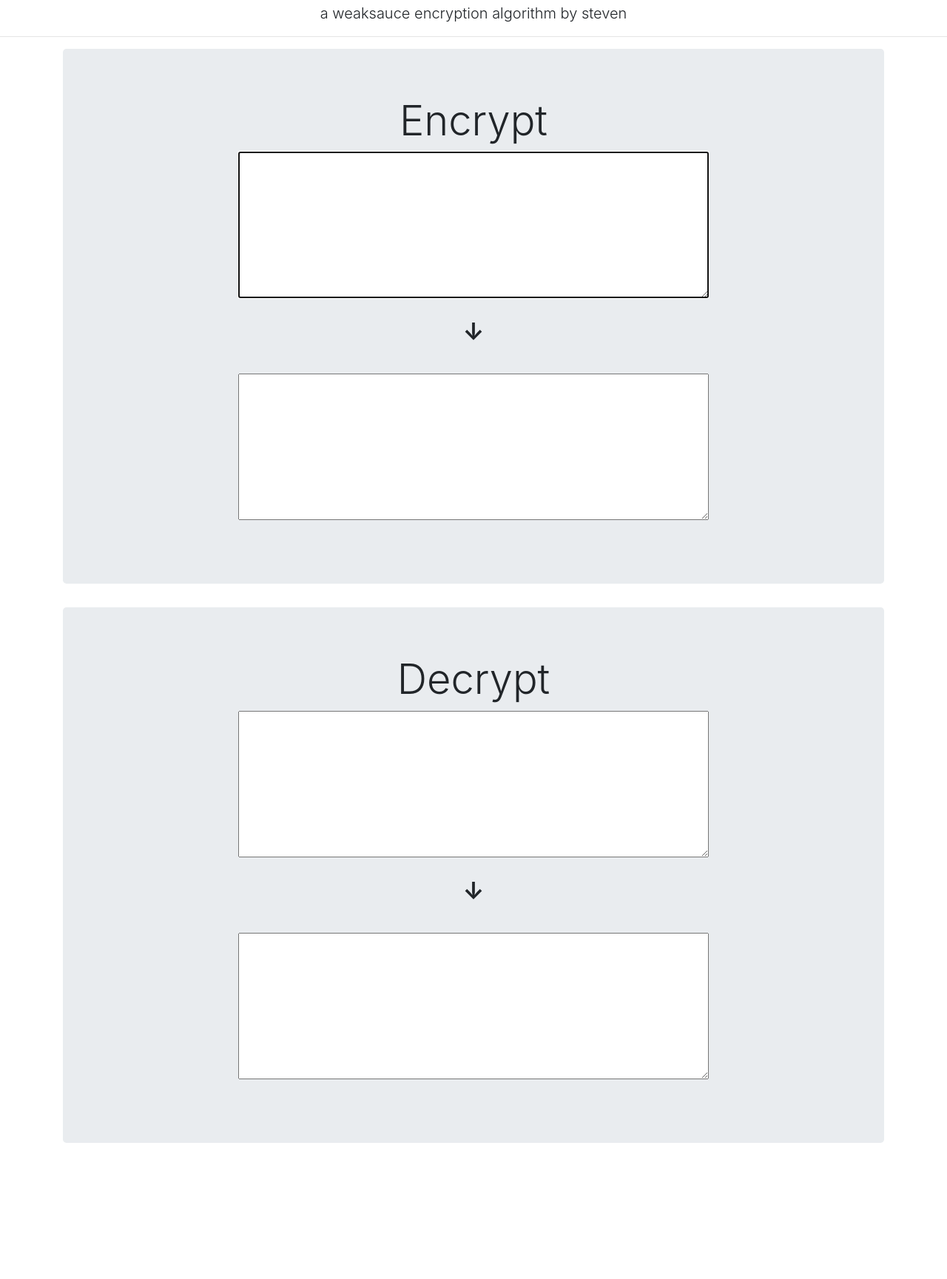
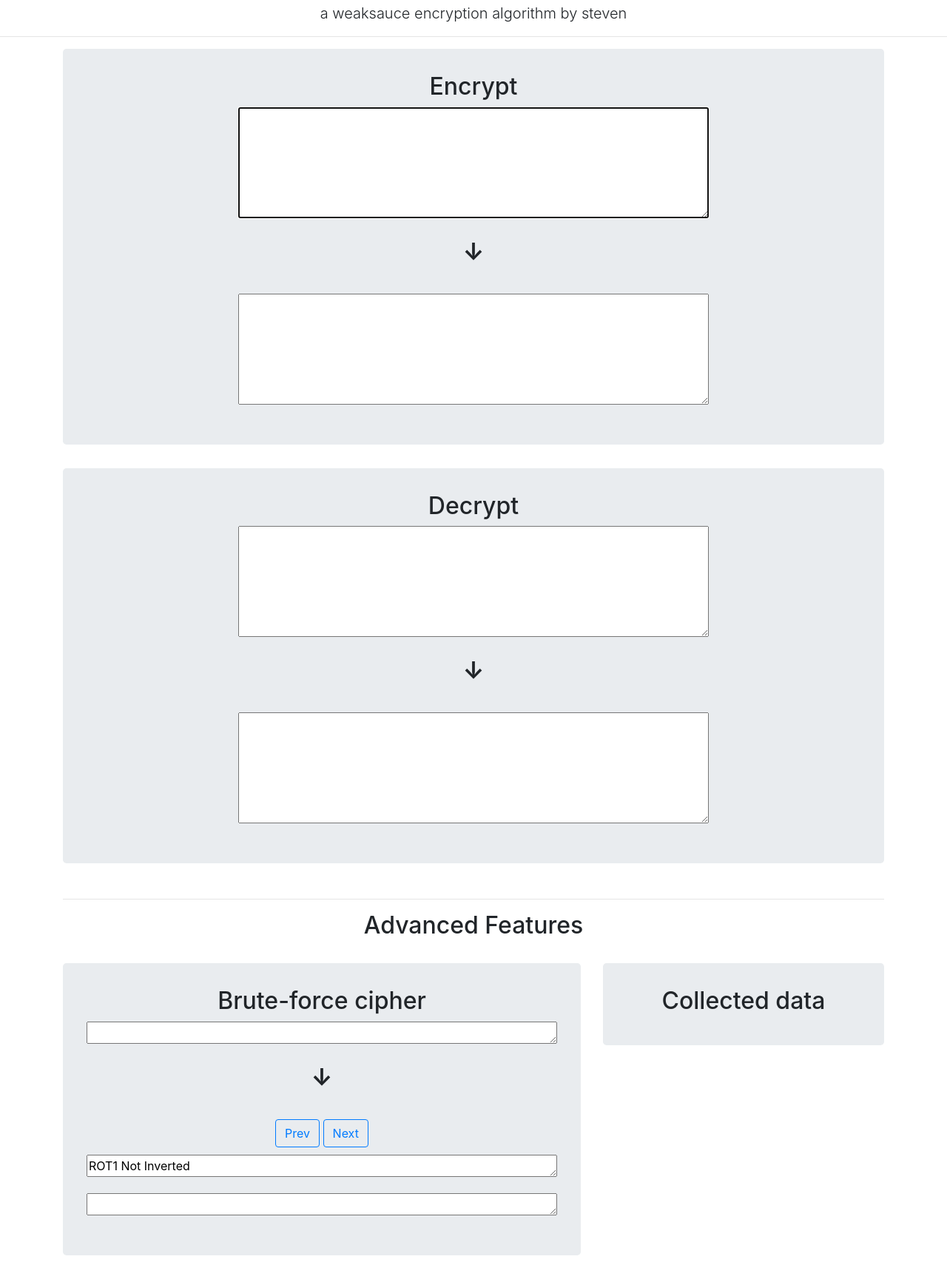
Before and after one commit to menonencryption/menonencryption.github.io, a plain HTML site: page index.html in a window 1280 px wide. Shown: the part 96-1825 px from the top of the page at 74% size. Before the commit the page ends 1673 px from the top, so only its background shows below. Drawn offline with Linux system fonts and the light colour scheme.

Commit message:
Brute force cipher

```diff
--- a/index.html
+++ b/index.html
@@ -11,7 +11,7 @@
 <body>
   <br>
   <h1 class="display-4">Menon</h1>
-  <p class="lead">a weaksauce encryption algorithm  by steven</p>
+  <p class="lead">a weaksauce encryption algorithm by steven</p>
   <hr>
   <noscript>
     <p><span class="warning"><em>enable yo javascript</em></span></p>
@@ -21,19 +21,45 @@
     <div class="row">
       <div class="col">
         <div class="jumbotron" style="text-align: center;">
-          <h1 class="display-4">Encrypt</h1>
-          <p><textarea id="inputEncrypt" cols="60" rows="8" onkeyup="update()" onchange="update()" autofocus></textarea></p>
+          <h2>Encrypt</h2>
+          <p><textarea id="inputEncrypt" cols="60" rows="6" onkeyup="update()" onchange="update()" autofocus></textarea></p>
           <p class="arrow">↓</p>
-          <p><textarea id="outputEncrypt" cols="60" rows="8" readonly></textarea></p>
+          <p><textarea id="outputEncrypt" cols="60" rows="6" readonly></textarea></p>
         </div>
       </div>
 
       <div class="col">
         <div class="jumbotron" style="text-align: center;">
-          <h1 class="display-4">Decrypt</h1>
-          <p><textarea id="inputDecrypt" cols="60" rows="8" onkeyup="update()" onchange="update()" autofocus></textarea></p>
+          <h2>Decrypt</h2>
+          <p><textarea id="inputDecrypt" cols="60" rows="6" onkeyup="update()" onchange="update()" autofocus></textarea></p>
           <p class="arrow">↓</p>
-          <p><textarea id="outputDecrypt" cols="60" rows="8" readonly></textarea></p>
+          <p><textarea id="outputDecrypt" cols="60" rows="6" readonly></textarea></p>
+        </div>
+      </div>
+    </div>
+    <hr>
+    <h2>Advanced Features</h2>
+    <br>
+    <div class="row">
+      <div class="col">
+        <div class="jumbotron" style="text-align: center;">
+          <h2>Brute-force cipher</h2>
+          <p><textarea id="inputBruteForce" cols="60" rows="1" onkeyup="bruteForce()" onchange="bruteForce()" autofocus></textarea></p>
+          <p class="arrow">↓</p>
+
+          <div style="margin-bottom: 10px">
+            <a class="btn btn-outline-primary" href="javascript:prev()">Prev</a>
+            <a class="btn btn-outline-primary" href="javascript:next()">Next</a>
+          </div>
+
+          <p><textarea id="outputBruteForceLabel" cols="60" rows="1" readonly>ROT1 Not Inverted</textarea></p>
+          <p><textarea id="outputBruteForce" cols="60" rows="1" readonly></textarea></p>
+        </div>
+      </div>
+
+      <div class="col">
+        <div class="jumbotron" style="text-align: center;">
+          <h2>Collected data</h2>
         </div>
       </div>
     </div>
--- a/main.js
+++ b/main.js
@@ -1,3 +1,8 @@
+var bruteIndex = 1;
+var bruteInvert = false;
+var brutedReg = [];
+var brutedInv = [];
+
 function rot(str, i) {
   return str.replace(/[a-zA-Z]/g, function(c) {
     return String.fromCharCode((c <= 'Z' ? 90 : 122) >= (c = c.charCodeAt(0) + i) ? c : c - 26);
@@ -12,3 +17,53 @@ function update() {
   document.getElementById('outputEncrypt').value = reverse(rot(document.getElementById('inputEncrypt').value, 10));
   document.getElementById('outputDecrypt').value = rot(reverse(document.getElementById('inputDecrypt').value), 16);
 }
+
+function bruteForce() {
+  var input = document.getElementById('inputBruteForce').value;
+  brutedReg = [];
+  brutedInv = [];
+  for (var i = 1; i < 27; i++) {
+    brutedReg.push(rot(input, i));
+    brutedInv.push(reverse(rot(input, i)));
+  }
+
+  var label = "ROT" + Math.floor(bruteIndex).toString();
+
+  if (!bruteInvert) {
+    label = label + " Not Inverted";
+    document.getElementById('outputBruteForce').value = brutedReg[bruteIndex];
+  }
+  else {
+    label = label + " Inverted";
+    document.getElementById('outputBruteForce').value = brutedInv[bruteIndex];
+  }
+
+  document.getElementById('outputBruteForceLabel').value = label;
+}
+
+function next() {
+  if (bruteIndex >= 25) {
+    bruteIndex = 1;
+  }
+  else {
+    if (bruteInvert) {
+      bruteIndex++;
+    }
+  }
+  bruteInvert = !bruteInvert;
+
+  bruteForce();
+}
+
+function prev() {
+  if (bruteIndex <= 1) {
+    bruteIndex = 25;
+  }
+  else {
+    if (!bruteInvert) {
+      bruteIndex--;
+    }
+  }
+  bruteInvert = !bruteInvert;
+  bruteForce();
+}
--- a/style.css
+++ b/style.css
@@ -8,3 +8,7 @@ body {
   margin: 0;
   margin-bottom: 1em;
 }
+
+.jumbotron {
+  padding: 32px;
+}
```
